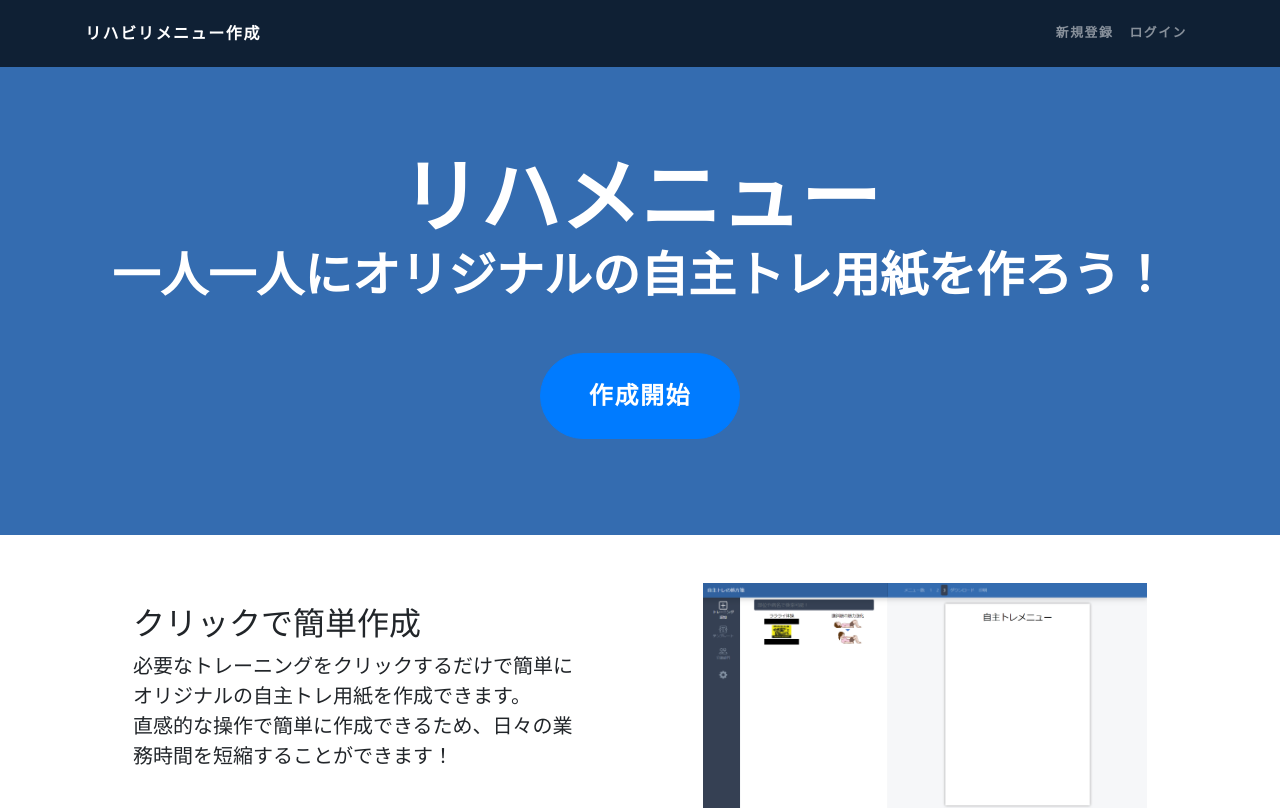
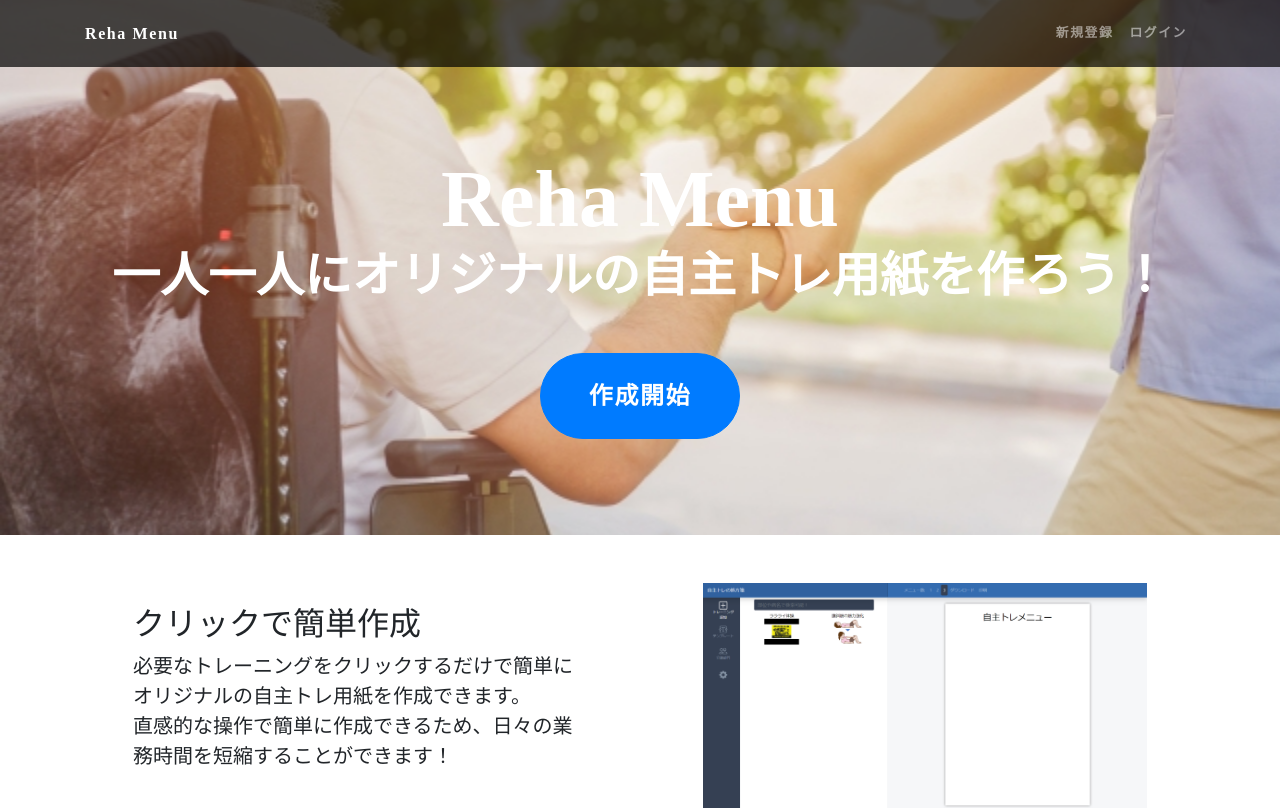
Before and after one commit to keisukeookuma/self-ex, a PHP site: page /top.php in a window 1280 px wide. Shown: the top 808 px of the page. Run offline with PHP 8.4, Linux system fonts and the light colour scheme.

Commit message:
タイトル編集

```diff
--- a/html/css/index.css
+++ b/html/css/index.css
@@ -387,9 +387,6 @@
       padding: 0mm 10mm!important;
     } */
 
-     _:-ms-lang(x), .selector {
-      background-color: lightslategray;
-    }
 
     _:-ms-lang(x),.print-preview h1{
       font-size: 70px!important;
--- a/html/css/top.css
+++ b/html/css/top.css
@@ -53,7 +53,9 @@
     overflow:hidden;
     padding-top:calc(7rem + 72px);
     padding-bottom:7rem;
-    background-color: #346cb0;
+    background-image: url("../img/9c8c1774ea85ef4bae4fbd6c4af968e1_s.jpg");
+        /* "./9c8c1774ea85ef4bae4fbd6c4af968e1_s.jpg"); */
+    /* background-color: #346cb0; */
     /* background:linear-gradient(0deg,#ff6a00 0,#ee0979 100%); */
     background-repeat:no-repeat;
     background-position:center center;
@@ -71,7 +73,7 @@
 }
 
 header.masthead .masthead-content .masthead-subheading{
-    font-size:2rem
+    font-size:3rem
 }
 
 /* header.masthead {
--- a/html/index.php
+++ b/html/index.php
@@ -10,7 +10,7 @@
 <body>
 <nav class="navbar navbar-dark fixed-top flex-md-nowrap p-0 shadow navbar-expand">
   <div class="col-md-5 navbar-brand">
-    <a class="mr-0" href="top.php">リハビリメニュー作成！</a>
+    <a class="mr-0 " href="top.php">Reha Menu</a>
   </div>
   <div class="col-md-7">
     <ul class="navbar-nav px-3">
--- a/html/self-ex_memo.txt
+++ b/html/self-ex_memo.txt
@@ -25,3 +25,7 @@
 ・CSSをメニュー数に合わせて調整する
 ・検索機能の拡張
 ・メニューを増やす
+
+var2　追加機能
+・ダウンロード機能追加
+・印刷をhtml2canvasから行えるようにする。画質次第
--- a/html/top.php
+++ b/html/top.php
@@ -17,7 +17,7 @@
 <body>
   <nav class="navbar navbar-expand-lg navbar-dark navbar-custom fixed-top">
     <div class="container">
-      <a class="navbar-brand" href="#">リハビリメニュー作成</a>
+      <a class="navbar-brand text-capitalize" href="#">Reha Menu</a>
       <button class="navbar-toggler" type="button" data-toggle="collapse" data-target="#navbarResponsive" aria-controls="navbarResponsive" aria-expanded="false" aria-label="Toggle navigation">
         <span class="navbar-toggler-icon"></span>
       </button>
@@ -37,7 +37,7 @@
   <header class="masthead text-center text-white">
     <div class="masthead-content">
       <div class="container">
-        <h1 class="masthead-heading mb-0">リハメニュー</h1>
+        <h1 class="masthead-heading mb-0">Reha Menu</h1>
         <h2 class="masthead-subheading mb-0">一人一人にオリジナルの自主トレ用紙を作ろう！</h2>
         <a href="index.php" class="btn btn-primary btn-xl rounded-pill mt-5">作成開始</a>
       </div>
```
Also changed, not shown: html/html2canvas/jspdf_sample2.html (+4 -4 lines).
